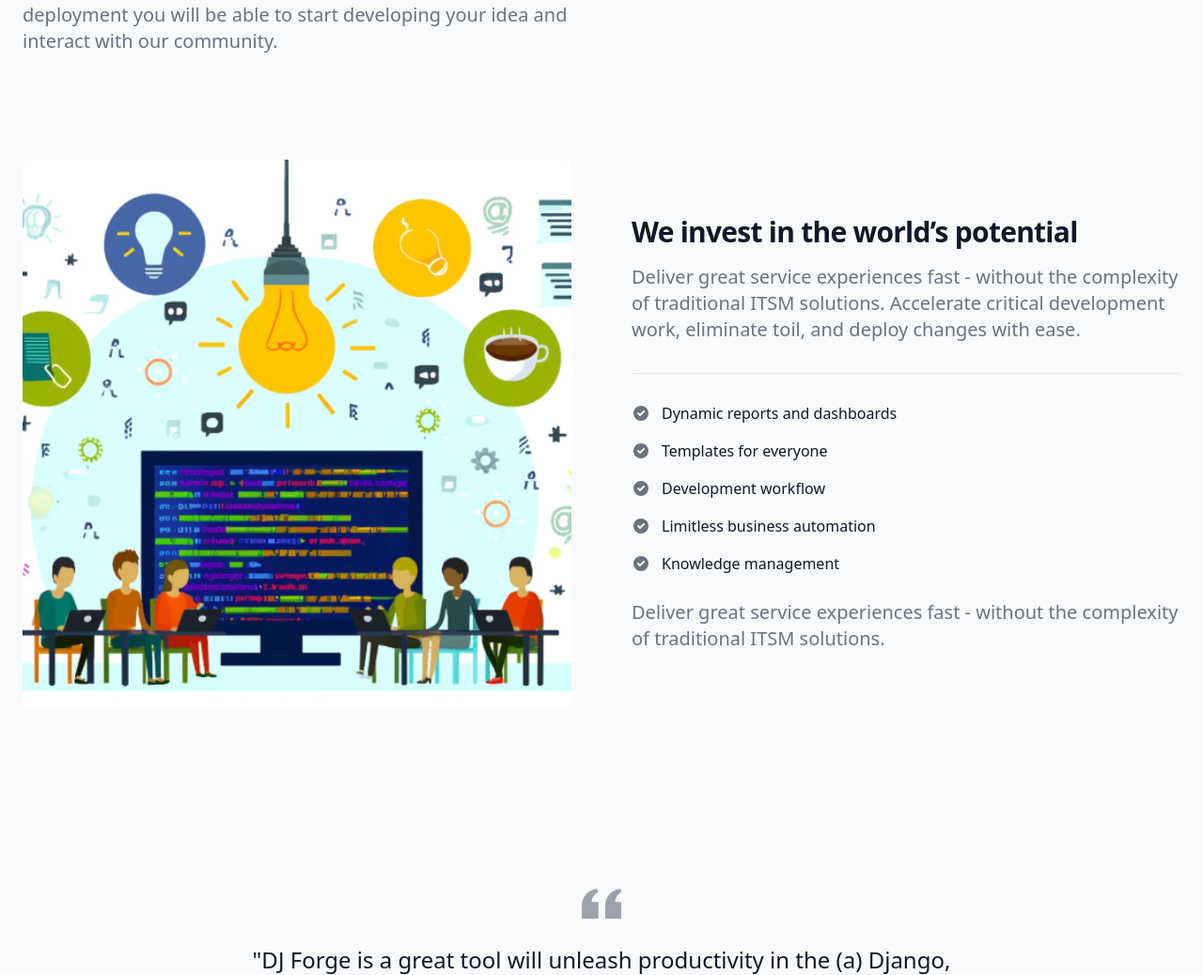
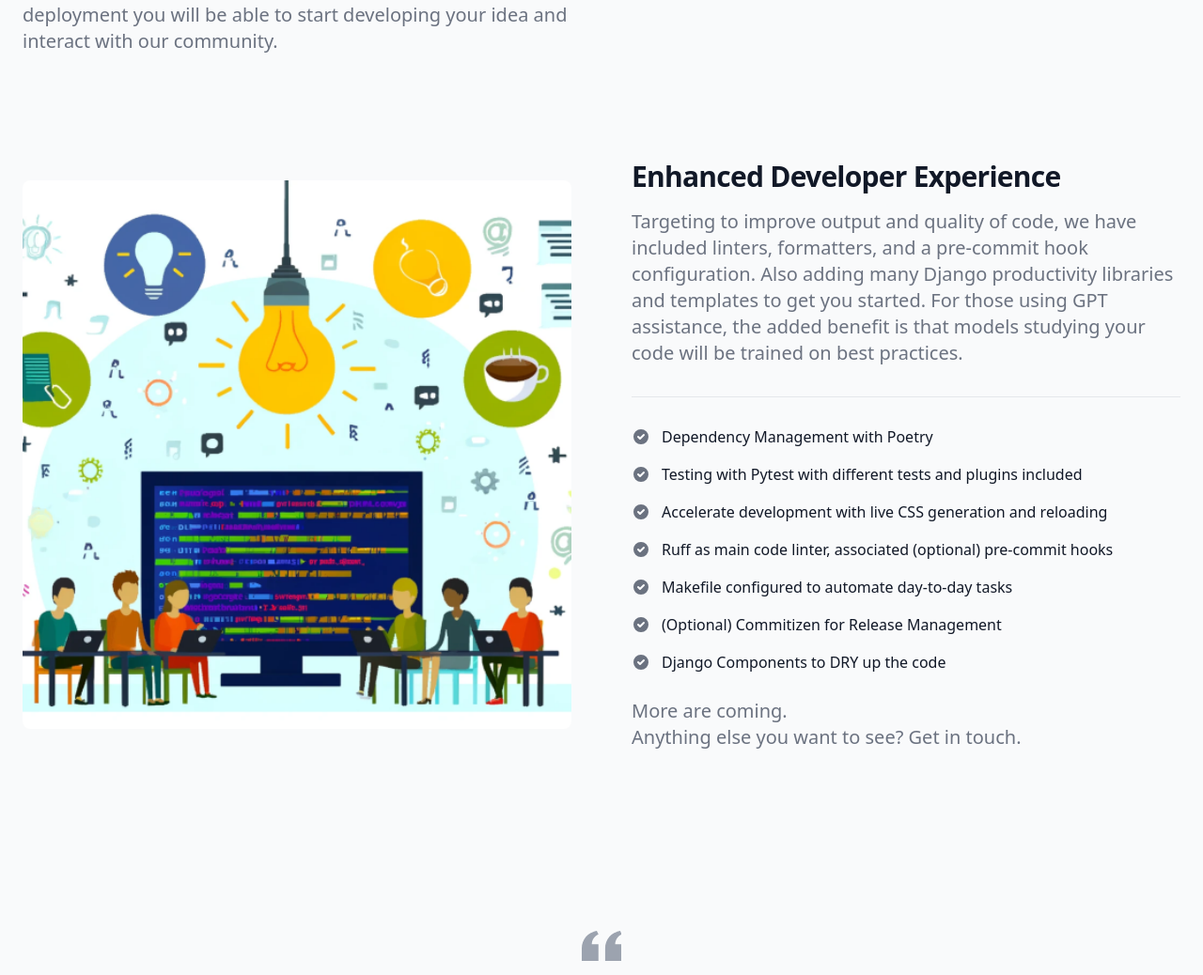
Before and after one commit to dimitrismistriotis/djforge, a Django app: page / in a window 1280 px wide. Shown: the part 1549-2587 px from the top of the page at 94% size. Run offline with Django 5.2, Linux system fonts and the light colour scheme; style sheets or scripts are compiled from the project's sources; parts of the project's set-up code (start-up, migrations or seed data) failed here and were passed over; some libraries are stand-ins or nearby versions.

Commit message:
docs(Landing-Page): development experience copy

```diff
--- a/dj_landing_page/templates/dj_landing_page/partials/features_block.html
+++ b/dj_landing_page/templates/dj_landing_page/partials/features_block.html
@@ -136,8 +136,8 @@
         alt="integrations image"
       />
     </div>
-    <!-- Row -->
-    <div class="items-center gap-8 lg:grid lg:grid-cols-2 xl:gap-16">
+
+    <div class="items-center gap-8 lg:grid lg:grid-cols-2 xl:gap-16">{# Row #}
       <img
         class="hidden w-full mb-4 rounded-lg lg:mb-0 lg:flex"
         src="{% static "dj_landing_page/images/developer_experience.png" %}"
@@ -147,67 +147,93 @@
         <h2
           class="mb-4 text-3xl font-extrabold tracking-tight text-gray-900 dark:text-white"
         >
-          We invest in the world’s potential
+          {% trans "Enhanced Developer Experience" %}
         </h2>
+
         <p class="mb-8 font-light lg:text-xl">
-          Deliver great service experiences fast - without the complexity of
-          traditional ITSM solutions. Accelerate critical development work,
-          eliminate toil, and deploy changes with ease.
+          {% blocktrans %}
+            Targeting to improve output and quality of code, we have included
+            linters, formatters, and a pre-commit hook configuration. Also adding
+            many Django productivity libraries and templates to get you started.
+            For those using GPT assistance, the added benefit is that models studying
+            your code will be trained on best practices.
+          {% endblocktrans %}
         </p>
-        <!-- List -->
+
         <ul
           role="list"
           class="pt-8 space-y-5 border-t border-gray-200 my-7 dark:border-gray-700"
-        >
+        >{# List #}
           <li class="flex space-x-3">
-
             {% include "dj_landing_page/partials/check_icon.svg" %}
 
             <span
-              class="text-base font-medium leading-tight text-gray-900 dark:text-white"
-              >Dynamic reports and dashboards</span
-            >
+              class="text-base font-medium leading-tight text-gray-900 dark:text-white">
+              {% trans "Dependency Management with Poetry" %}
+              </span>
           </li>
+
           <li class="flex space-x-3">
-
             {% include "dj_landing_page/partials/check_icon.svg" %}
 
             <span
-              class="text-base font-medium leading-tight text-gray-900 dark:text-white"
-              >Templates for everyone</span
-            >
+              class="text-base font-medium leading-tight text-gray-900 dark:text-white">
+              {% trans "Testing with Pytest with different tests and plugins included" %}
+            </span>
           </li>
+
           <li class="flex space-x-3">
-
             {% include "dj_landing_page/partials/check_icon.svg" %}
 
             <span
-              class="text-base font-medium leading-tight text-gray-900 dark:text-white"
-              >Development workflow</span
-            >
+              class="text-base font-medium leading-tight text-gray-900 dark:text-white">
+              {% trans "Accelerate development with live CSS generation and reloading" %}
+            </span>
           </li>
+
           <li class="flex space-x-3">
-
             {% include "dj_landing_page/partials/check_icon.svg" %}
 
             <span
-              class="text-base font-medium leading-tight text-gray-900 dark:text-white"
-              >Limitless business automation</span
-            >
+              class="text-base font-medium leading-tight text-gray-900 dark:text-white">
+              {% trans "Ruff as main code linter, associated (optional) pre-commit hooks" %}
+            </span>
           </li>
+
           <li class="flex space-x-3">
-
             {% include "dj_landing_page/partials/check_icon.svg" %}
 
             <span
-              class="text-base font-medium leading-tight text-gray-900 dark:text-white"
-              >Knowledge management</span
-            >
+              class="text-base font-medium leading-tight text-gray-900 dark:text-white">
+              {% trans "Makefile configured to automate day-to-day tasks" %}
+            </span>
+          </li>
+
+          <li class="flex space-x-3">
+            {% include "dj_landing_page/partials/check_icon.svg" %}
+
+            <span
+              class="text-base font-medium leading-tight text-gray-900 dark:text-white">
+              {% trans "(Optional) Commitizen for Release Management" %}
+            </span>
+          </li>
+
+          <li class="flex space-x-3">
+            {% include "dj_landing_page/partials/check_icon.svg" %}
+
+            <span
+              class="text-base font-medium leading-tight text-gray-900 dark:text-white">
+              {% trans "Django Components to DRY up the code" %}
+            </span>
           </li>
         </ul>
+
         <p class="font-light lg:text-xl">
-          Deliver great service experiences fast - without the complexity of
-          traditional ITSM solutions.
+          {% blocktrans %}
+            More are coming.
+            <br />
+            Anything else you want to see? Get in touch.
+          {% endblocktrans %}
         </p>
       </div>
     </div>
```
